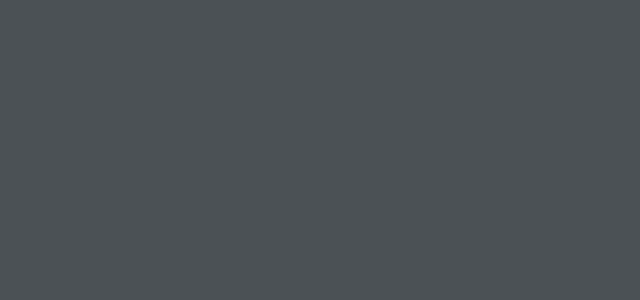
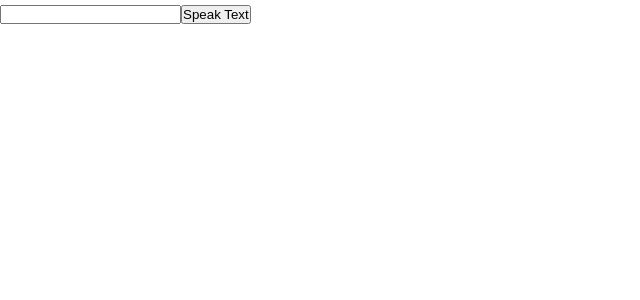
Before and after one commit to 874wokiite/listen-to-me-textalive, a Next.js app: page /test in a window 1280 px wide. Shown: the top 300 px of the page, without its empty margins (0-640 px from the left). Built offline with nearby package versions, Linux system fonts and the light colour scheme.

Commit message:
fix: 音声流れない問題検証用にtestページを作った

```diff
--- /dev/null
+++ b/src/component/Test.tsx
@@ -0,0 +1,34 @@
+import React, { useState } from "react";
+
+export const Test: React.FC<any> = ({}) => {
+  const [text, setText] = useState("");
+
+  const handleSpeak = () => {
+    const utterance = new SpeechSynthesisUtterance(text);
+    utterance.lang = "ja-JP";
+    utterance.volume = 1;
+    utterance.rate = 1;
+    utterance.onerror = (event) => {
+      console.error("Speech synthesis error:", event.error);
+    };
+    try {
+      speechSynthesis.speak(utterance);
+    } catch (error) {
+      console.error("Error in speech synthesis:", error);
+    }
+  };
+  return (
+    <>
+      <div>
+        <input
+          type="text"
+          value={text}
+          onChange={(e) => setText(e.target.value)}
+        />
+        <button onClick={handleSpeak}>Speak Text</button>
+      </div>
+    </>
+  );
+};
+
+export default Test;
--- a/src/pages/test/index.tsx
+++ b/src/pages/test/index.tsx
@@ -1,14 +1,12 @@
 import React from "react";
 import ReactDOM from "react-dom";
-import Body from "@/component/Body";
-import Layout from "@/component/Layout";
-import MikuAnimation from "@/component/MikuAnimation";
+import Test from "@/component/Test";
 // import LogApp from "@/components/LogApp";
 
 const App = () => {
   return (
-    <div className="layout__background">
-      <div className="layout__control-area"></div>
+    <div>
+      <Test />
     </div>
   );
 };
```
